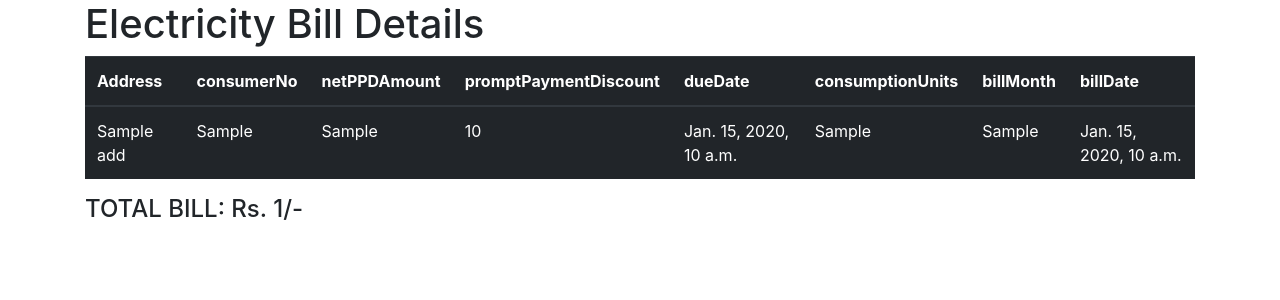
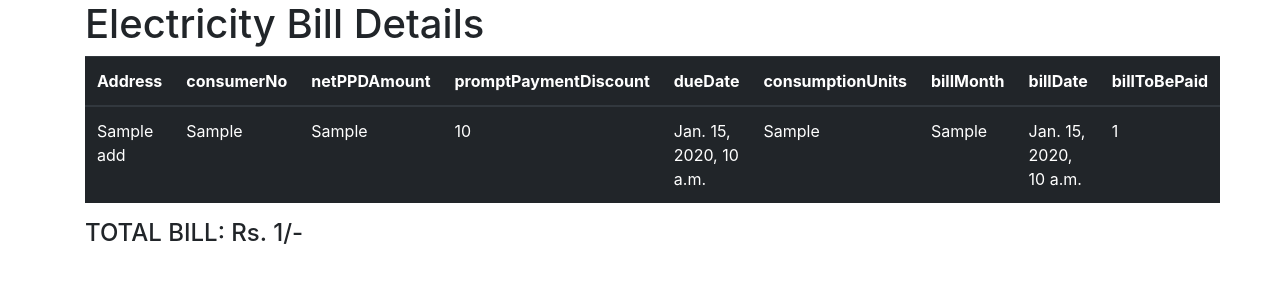
Before and after one commit to akash-swain/mahadiscom-elec-bill, a Django app: template billapp/templates/billapp/billdetail.html in a window 1280 px wide. Shown: the top 300 px of the page. Run offline with Django 3.2, Linux system fonts and the light colour scheme; the template is opened without the code that fills it: most values are stand-ins (such as "Sample title", 1, 10 or a date in 2020); some libraries are stand-ins or nearby versions.

Commit message:
make it better

```diff
--- a/MahadiscomElecBill.py
+++ b/MahadiscomElecBill.py
@@ -22,7 +22,7 @@ class MahdiscomElecBillDetail():
             json_response = json.loads(response.text)
             # print (json_response)
             if json_response:
-                output_params = ["consumerNo", "netPPDAmount", "promptPaymentDiscount", "dueDate", "consumptionUnits", "billMonth", "billDate"]
+                output_params = ["consumerNo", "netPPDAmount", "promptPaymentDiscount", "dueDate", "consumptionUnits", "billMonth", "billDate", "billToBePaid"]
                 filter_json_response = {k: v for k, v in json_response.items() if k in output_params}
                 return filter_json_response
             return {}
--- a/billapp/templates/billapp/billdetail.html
+++ b/billapp/templates/billapp/billdetail.html
@@ -22,6 +22,7 @@
                   <th scope="col">consumptionUnits</th>
                   <th scope="col">billMonth</th>
                   <th scope="col">billDate</th>
+                  <th scope="col">billToBePaid</th>
                 </tr>
             </thead>
             <tbody>
@@ -36,6 +37,7 @@
                     <td>{{i.consumptionUnits}}</td>
                     <td>{{i.billMonth}}</td>
                     <td>{{i.billDate}}</td>
+                    <td>{{i.billToBePaid}}</td>
             </tr>
             {% endfor %}
             </tbody>
```
